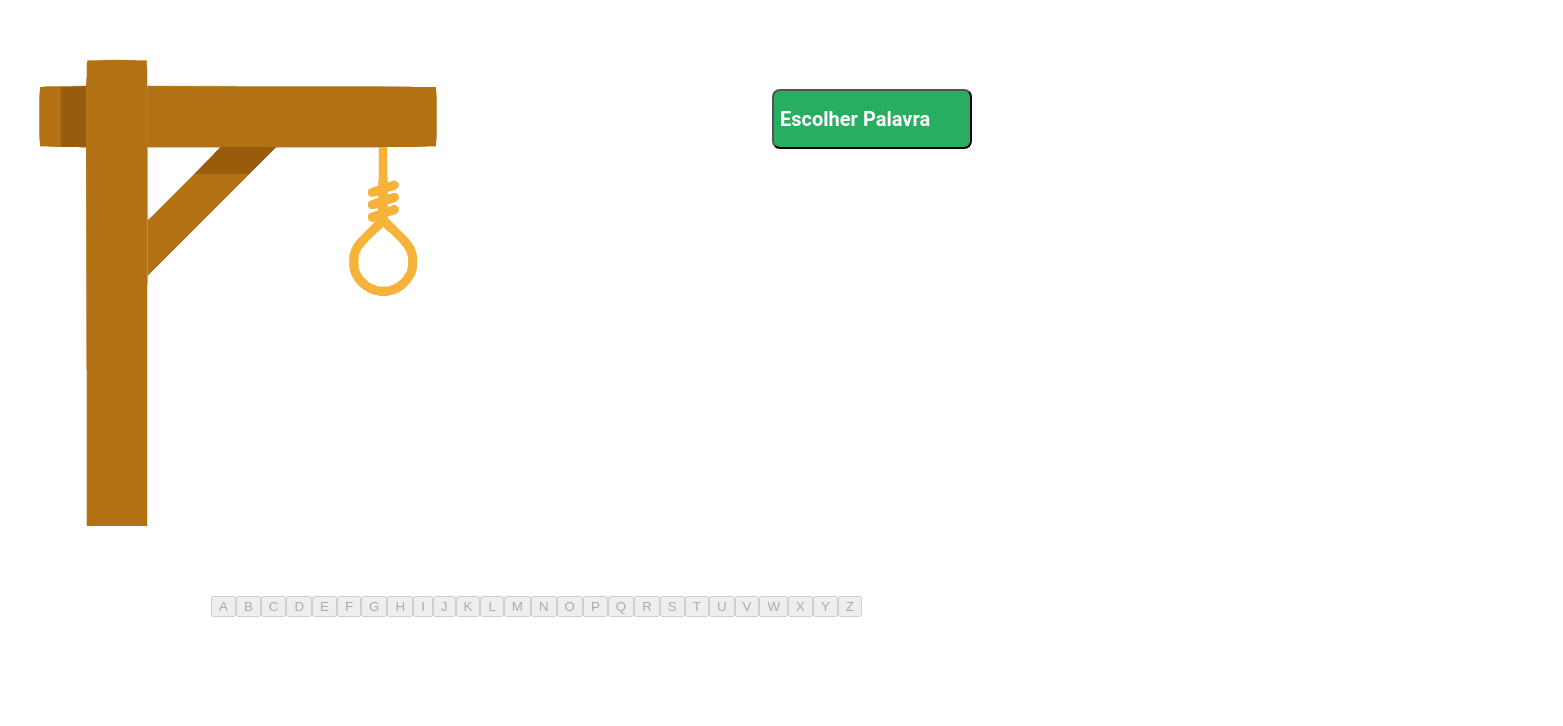
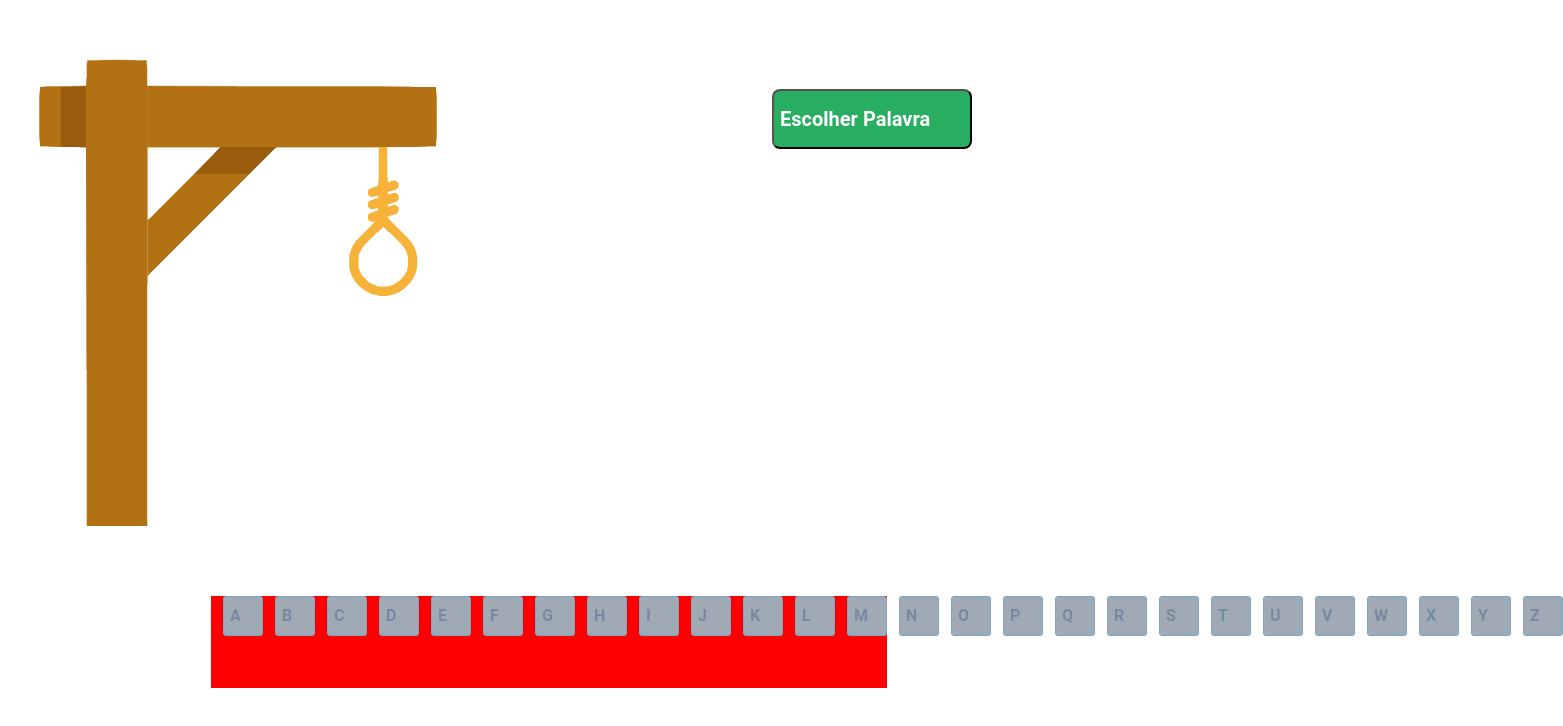
Before and after one commit to tiagoalex2002/projeto8-jogoforca, a React (Create React App) app: page / in a window 1280 px wide. Shown: the top 726 px of the page, 1563 px wide, since content can reach past the window. Built offline with nearby package versions, Linux system fonts and the light colour scheme.

Commit message:
continuacao

```diff
--- a/src/Jogo.jsx
+++ b/src/Jogo.jsx
@@ -12,6 +12,7 @@ export default function Estrutura(){
       }
 
     function EscolherPalavra(){
+
        let indice = getRandomArbitrary(0, palavras.length);
        let palavra= palavras[indice]
        let tam = palavra.length
--- a/src/Letras.jsx
+++ b/src/Letras.jsx
@@ -5,7 +5,7 @@ import { useState } from "react"
 
 export default function Caixas(){
     const [desabilitado, setDesabilitado] = useState(true)
-    const [classebotao, setClassebotao] = useState(".desabilitado")
+    const [classebotao, setClassebotao] = useState("desabilitado")
 
     function Clique(){
         setDesabilitado(false)
--- a/src/styles/style.css
+++ b/src/styles/style.css
@@ -50,6 +50,7 @@
     background: #9FAAB5;
     border: 1px solid #7AA7C7;
     border-radius: 3px;
+    margin-left: 12px;
 
 }
 
@@ -74,11 +75,12 @@
 
 .containerletra{
     height: 92px;
-    width: 572px;
-    justify-content: space-between;
+    width: 676px;
+
     margin-top: 70.33px;
     margin-left: 211px;
     display: flex;
     flex-direction: row;
     justify-content: space-between;
+    background-color: red;
 }
```
